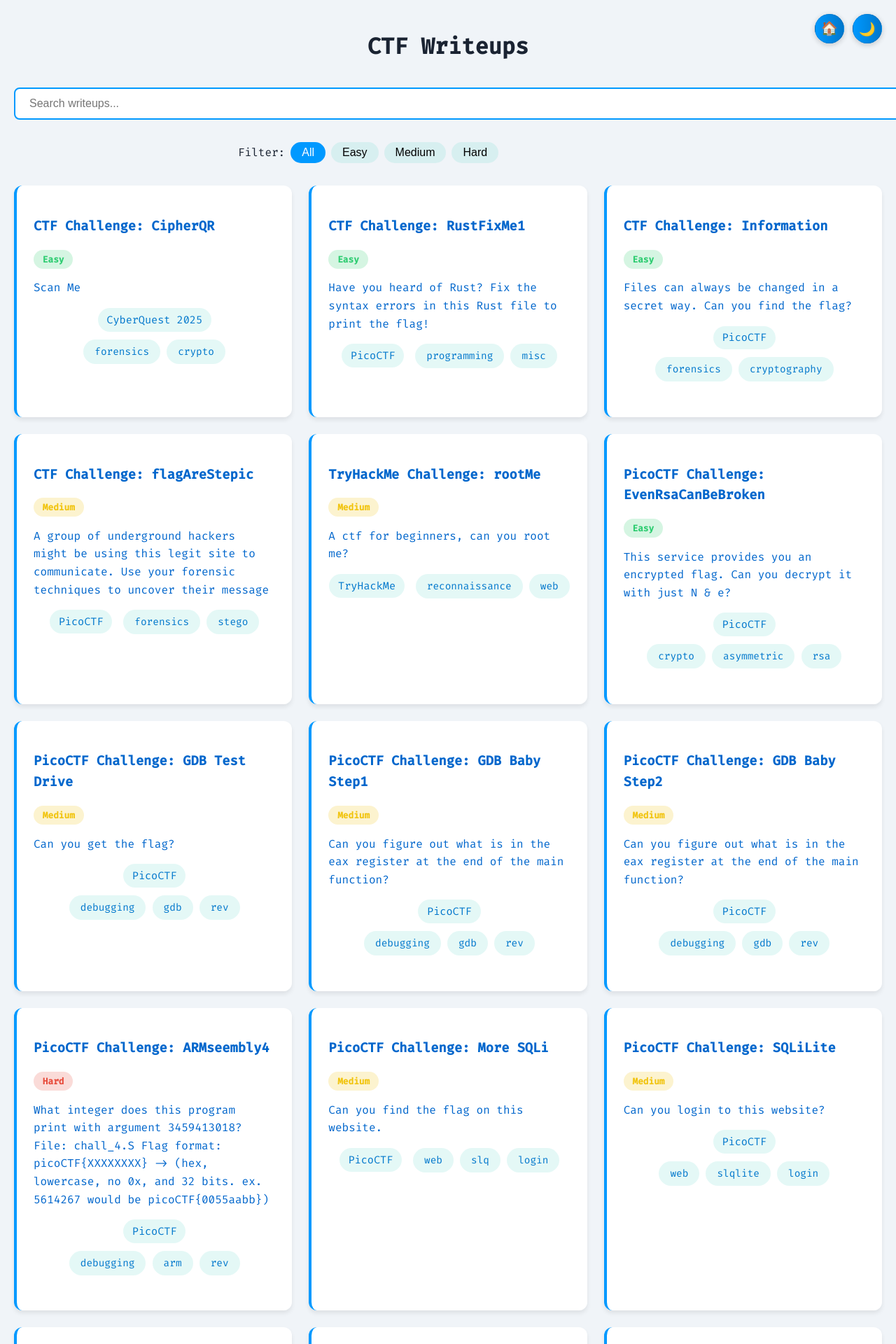
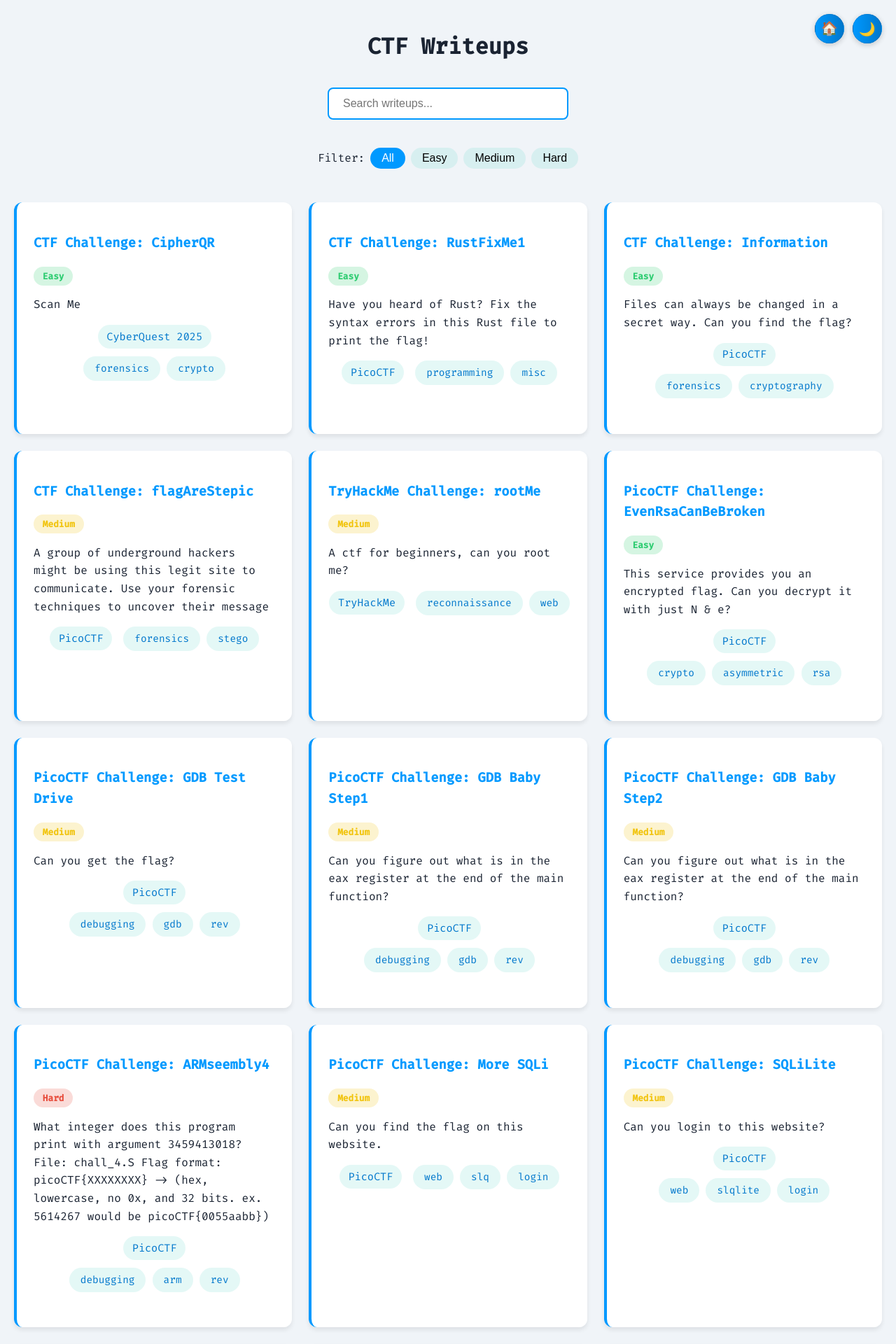
Before and after one commit to PathogenicKatt/PathogenicKatt.github.io, a Jekyll site: the page built from writeups.md, in a window 1280 px wide. Shown: the top 1920 px of the page at 70% size. Built offline with Jekyll 4.4.1, drawn with Linux system fonts in a browser that asks for light colours.

Commit message:
Fix search, filter layout and dark mode-readabilty

```diff
--- a/assets/css/custom.css
+++ b/assets/css/custom.css
@@ -662,16 +662,40 @@ body[data-page="christ"] .top-nav-container .theme-button:hover {
 }
 
 .writeups-search {
-  margin: 2rem auto;
-  max-width: 600px;
+  margin: 2rem auto 1rem auto;
   width: 100%;
-  max-width: 400px;
   font-size: 1rem;
   padding: 0.5rem 1rem;
-  margin: 1rem 0;
   border-radius: 8px;
   border: 1px solid #ccc;
   box-sizing: border-box;
+  flex: 1 1 auto;
+  min-width: 200px;
+}
+
+/* ensure the input stays a fixed width and inherits text color */
+#writeupsSearch {
+  width: 100%;
+  max-width: 300px;
+  margin: 0;
+  display: block;
+}
+
+/* container uses flex to position items */
+.search-bar-container {
+  display: flex;
+  flex-direction: column;
+  align-items: center;
+  gap: 0.5rem;
+}
+
+.difficulty-filter {
+  margin: 0;
+  width: 100%;
+  max-width: 300px;
+  display: flex;
+  justify-content: center;
+  gap: 0.5rem;
 }
 
 #writeupsSearch {
@@ -691,6 +715,16 @@ body[data-page="christ"] .top-nav-container .theme-button:hover {
   transition: all 0.3s ease;
   border-left: 4px solid var(--accent);
   box-shadow: var(--card-shadow);
+  /* override link color inheritance so body text stays readable */
+  color: var(--text-color);
+}
+
+.writeup-card h3 {
+  color: var(--accent);
+}
+
+.writeup-card p {
+  color: var(--text-color);
 }
 
 .writeup-card:hover {
```
